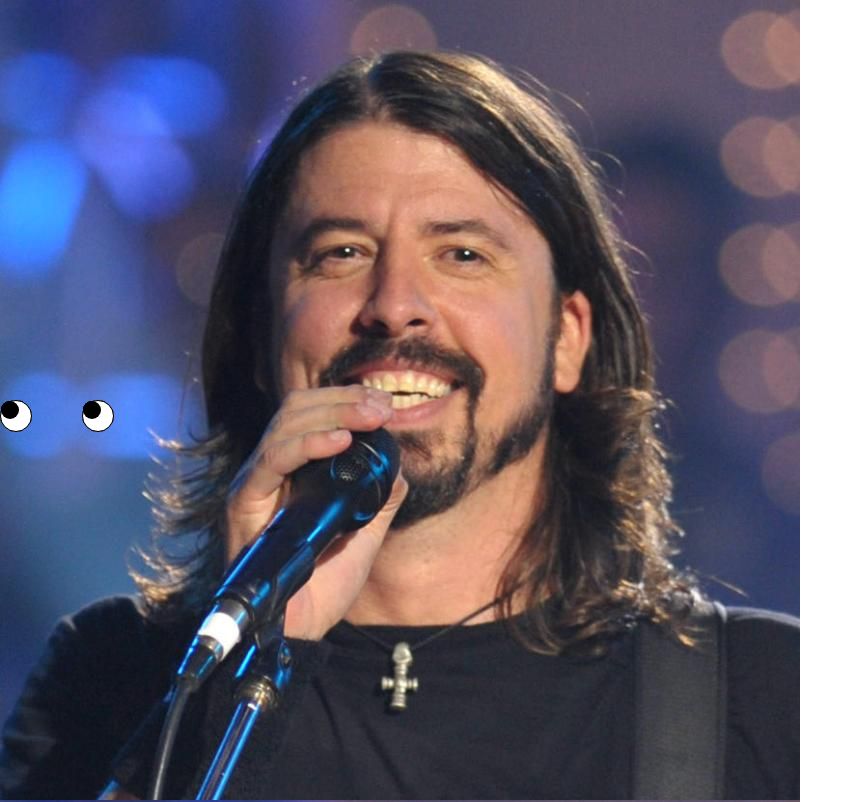
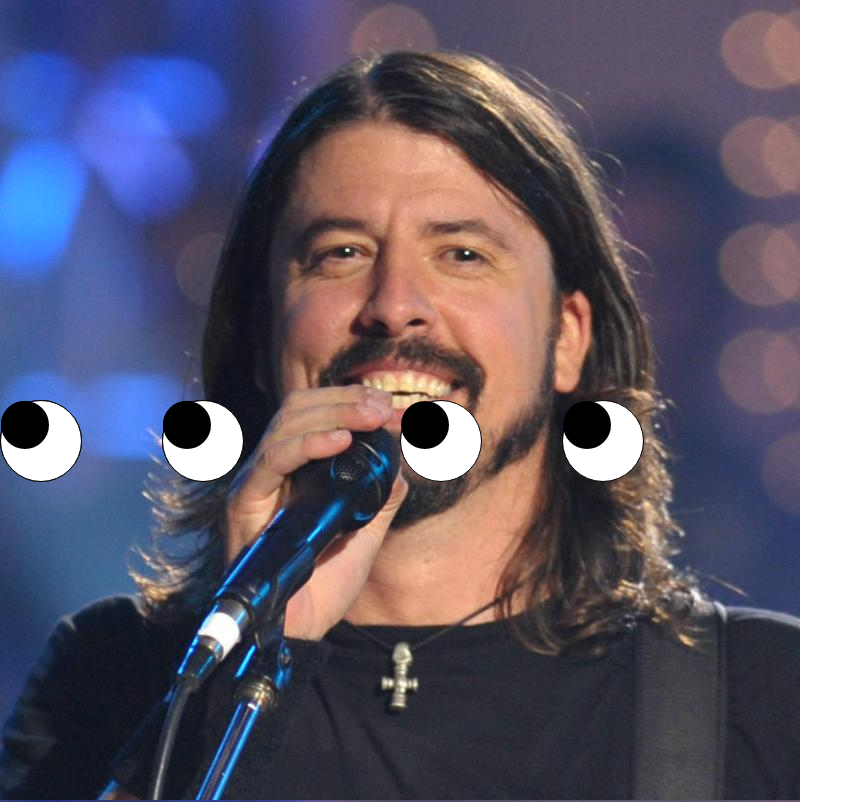
Before and after one commit to TravisL12/googly_eyes, a website built with webpack: page src/template.html in a window 1280 px wide. Shown: the top 802 px of the page, without its empty margins (0-863 px from the left). Built offline with nearby package versions, Linux system fonts and the light colour scheme; files whose address does not match are found by name.

Commit message:
need eye coords

```diff
--- a/src/js/application.js
+++ b/src/js/application.js
@@ -9,7 +9,7 @@ export const initMouseListener = (container) => {
   );
   document.body.addEventListener("mousemove", (event) => {
     googleEyes.forEach((eye) => {
-      const throttleEye = throttle(eye.calcShadow.bind(eye), THROTTLE_DELAY);
+      const throttleEye = throttle(eye.moveEyes.bind(eye), THROTTLE_DELAY);
       throttleEye(event);
     });
   });
@@ -19,20 +19,21 @@ class GooglyEyes {
   constructor(image, container) {
     this.container = container;
     this.face = generateElement({ tag: "div", className: "face" });
-    const leftEye = generateEye(0, "left");
-    const rightEye = generateEye(0, "right");
 
+    const leftEye = generateEye(80, "left");
+    const rightEye = generateEye(80, "right");
     const imgDimensions = image.getBoundingClientRect();
     this.face.style.top = `${imgDimensions.top + imgDimensions.height / 2}px`;
-    this.face.style.gap = "50px";
-    this.face.style.width = "200px";
+    this.face.style.left = `${imgDimensions.width / 2}px`;
+    this.face.style.gap = "80px";
+    this.face.style.width = "400px";
 
     this.face.append(leftEye);
     this.face.append(rightEye);
     this.container.append(this.face);
   }
 
-  calcShadow(event) {
+  moveEyes(event) {
     const eyes = this.face.querySelectorAll(".eye");
 
     for (let i = 0; i < eyes.length; i++) {
--- a/src/js/helper.js
+++ b/src/js/helper.js
@@ -50,9 +50,10 @@ export const generateElement = ({ tag, className } = { tag: "div" }) => {
   return el;
 };
 
-export const generateEye = (leftPos, side) => {
+export const generateEye = (eyeSize, side) => {
   const eye = generateElement({ tag: "div", className: `eye ${side}` });
-  eye.style.left = `${leftPos}px`;
+  eye.style.height = `${eyeSize}px`;
+  eye.style.width = `${eyeSize}px`;
   eye.innerHTML = '<div class="inner"></div>';
   return eye;
 };
--- a/src/styles/index.scss
+++ b/src/styles/index.scss
@@ -8,7 +8,7 @@
 
 :root {
   --black: black;
-  --eye-size: 30px;
+  --eye-size: 20px;
 }
 
 .container {
```
Also changed, not shown: src/index.js (+0 -12 lines).
